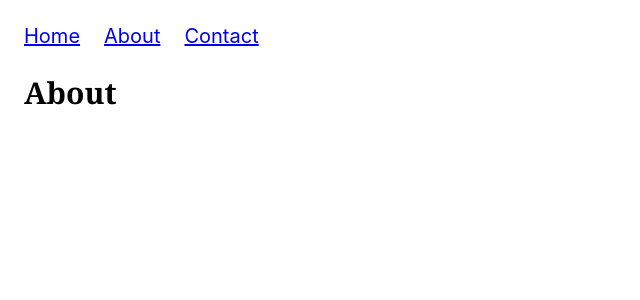
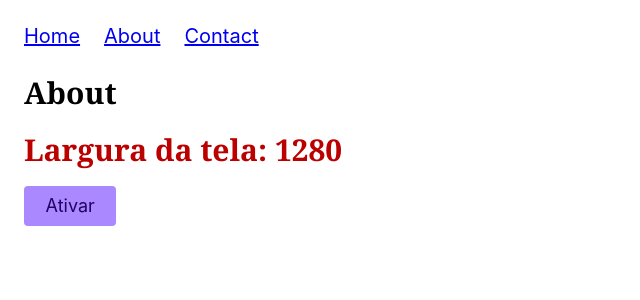
Before and after one commit to tomrlh/origamid-next, a Next.js app: page /about in a window 1280 px wide. Shown: the top 300 px of the page, without its empty margins (0-640 px from the left). Built offline with nearby package versions, Linux system fonts and the light colour scheme.

Commit message:
0203 Server e Client Components 2

```diff
--- a/src/app/about/page.tsx
+++ b/src/app/about/page.tsx
@@ -1,3 +1,4 @@
+import Width from "@/components/width";
 import { Metadata } from "next";
 
 export const metadata: Metadata = {
@@ -9,6 +10,7 @@ const AboutPage = () => {
   return (
     <main>
       <h2>About</h2>
+      <Width />
     </main>
   );
 };
--- a/src/app/page.tsx
+++ b/src/app/page.tsx
@@ -1,7 +1,10 @@
-export default function Home() {
+import Access from "@/components/access";
+
+export default async function Home() {
   return (
     <main>
       <h1>Home</h1>
+      <Access />
     </main>
   );
 }
--- /dev/null
+++ b/src/components/width.tsx
@@ -0,0 +1,29 @@
+"use client";
+import React, { useState, useEffect } from "react";
+
+const Width = () => {
+  const [width, setWidth] = useState(0);
+  const [active, setActive] = useState(false);
+
+  useEffect(() => {
+    const handleResize = () => {
+      setWidth(document.documentElement.clientWidth);
+    };
+    handleResize();
+    window.addEventListener("resize", handleResize);
+    return () => {
+      window.removeEventListener("resize", handleResize);
+    };
+  }, []);
+
+  return (
+    <div>
+      <h2 style={{ color: active ? "#680" : "#b00" }}>
+        Largura da tela: {width}
+      </h2>
+      <button onClick={() => setActive((b) => !b)}>Ativar</button>
+    </div>
+  );
+};
+
+export default Width;
```
Also changed, not shown: src/components/access.tsx (added, +8 -0 lines), access.txt (added), lessons/0203 Server and Client components.txt (added).
